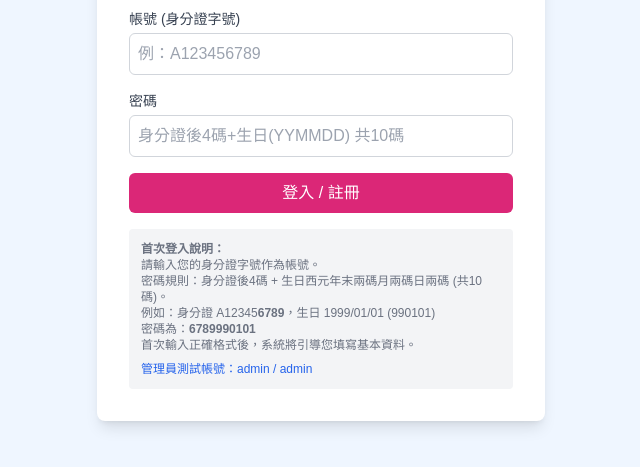
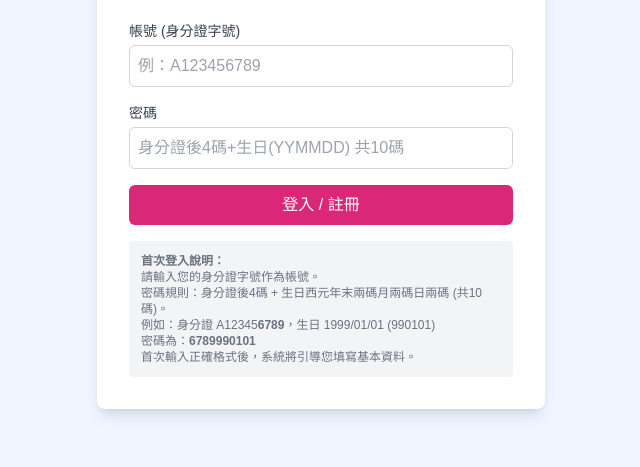
Before and after one commit to jameswoo7929/JCmarket, a plain HTML site: page index.html in a window 1280 px wide. Shown: the part 247-714 px from the top of the page, without its empty margins (319-959 px from the left). Drawn offline with nearby package versions, Linux system fonts and the light colour scheme.

Commit message:
Add files via upload

```diff
--- a/index.html
+++ b/index.html
@@ -48,7 +48,6 @@
                 <p>例如：身分證 A12345<strong>6789</strong>，生日 1999/01/01 (990101)</p>
                 <p>密碼為：<strong>6789990101</strong></p>
                 <p>首次輸入正確格式後，系統將引導您填寫基本資料。</p>
-                <p class="mt-2 text-blue-600">管理員測試帳號：admin / admin</p>
             </div>
         </div>
     </section>
```
